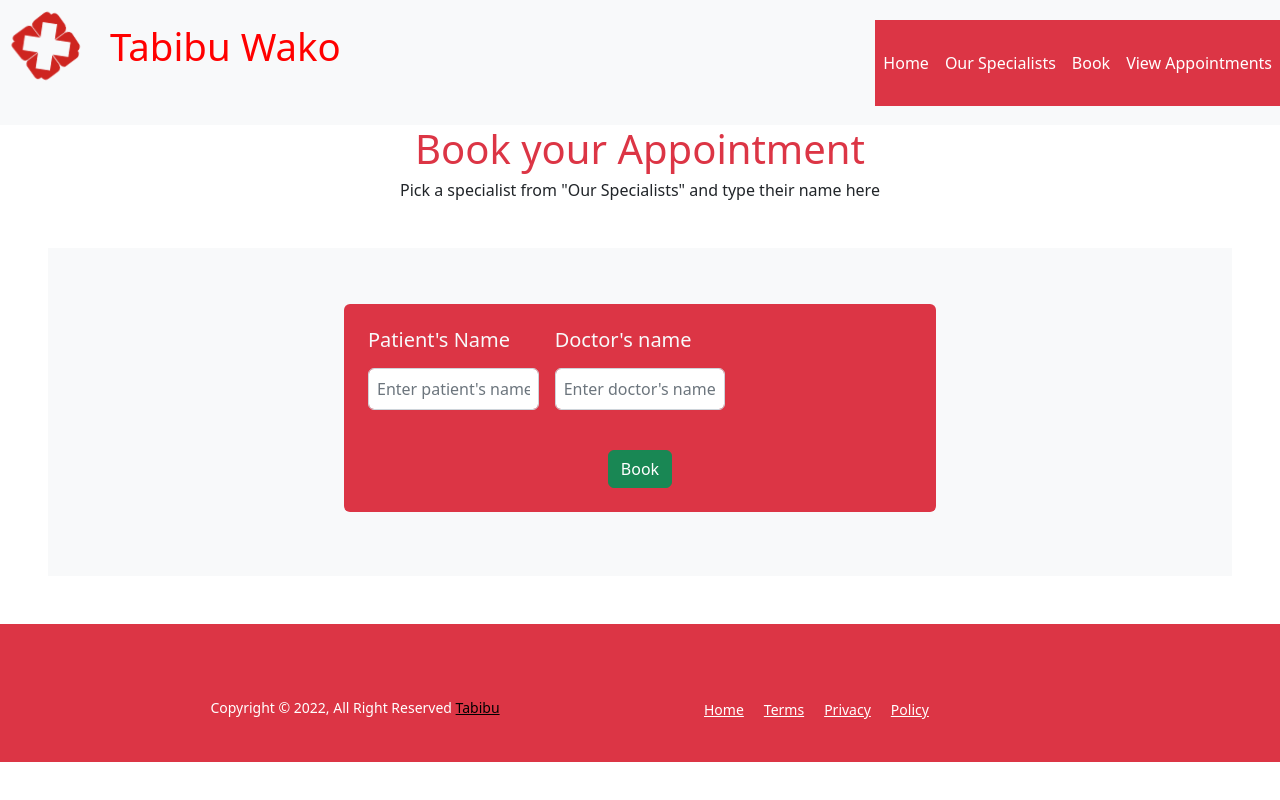
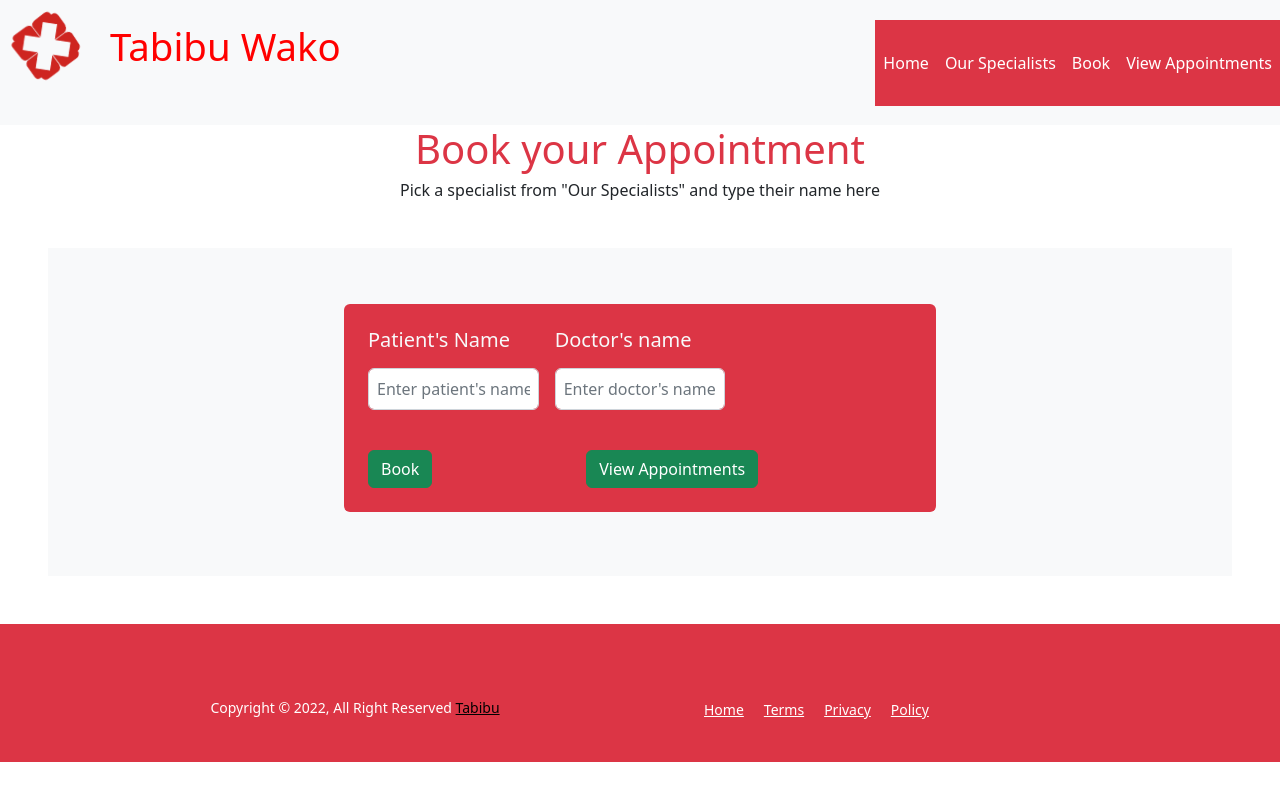
Before and after one commit to K-Irungu/Tabibu, a React (Create React App) app: page /Booking in a window 1280 px wide. Built offline with nearby package versions, Linux system fonts and the light colour scheme.

Commit message:
Project frontend set up including backend routes

```diff
--- a/src/components/Booking.js
+++ b/src/components/Booking.js
@@ -12,8 +12,8 @@ function Booking() {
   const handleSubmit = (e) => {
     e.preventDefault();
     const userData = {
-      specialist: specialist,
-      patient_name: patient_name
+      patient_name: patient_name,
+      specialist: specialist
     };
     const configurationObj = {
       method: "POST",
@@ -23,6 +23,8 @@ function Booking() {
       body: JSON.stringify(userData),
     };
     fetch("http://localhost:9297/appointments", configurationObj)
+    .then(res => res.json())
+    .then(data => console.log(data))
 
   }
 
@@ -47,7 +49,10 @@ function Booking() {
           </div>
 
           <div className="col-12 d-flex justify-content-center">
-             <button type="submit"  className="btn btn-success mt-4"><a class="nav-link active" href="./Appointment">  Book </a></button>
+             <button type="submit"  className="btn btn-success mt-4"> Book </button>
+             <a className="btn btn-success mt-4" href="./Appointment">
+                View Appointments
+              </a>
           </div>
 
         </form>
--- a/src/index.css
+++ b/src/index.css
@@ -262,3 +262,7 @@ p {
   text-align: center;
   font-size: medium;
 }
+
+a.btn.btn-success.mt-4 {
+  margin: auto;
+}
```
